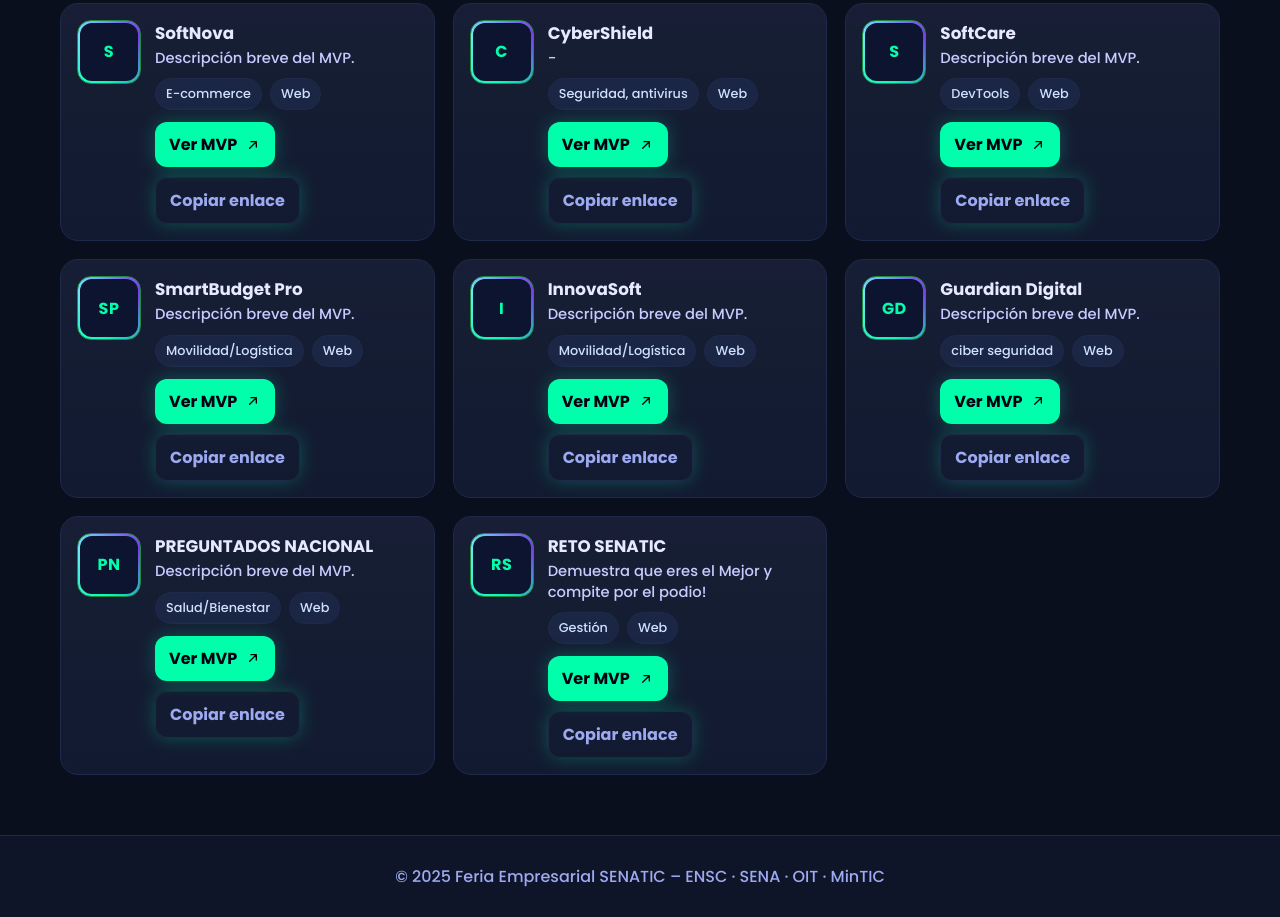
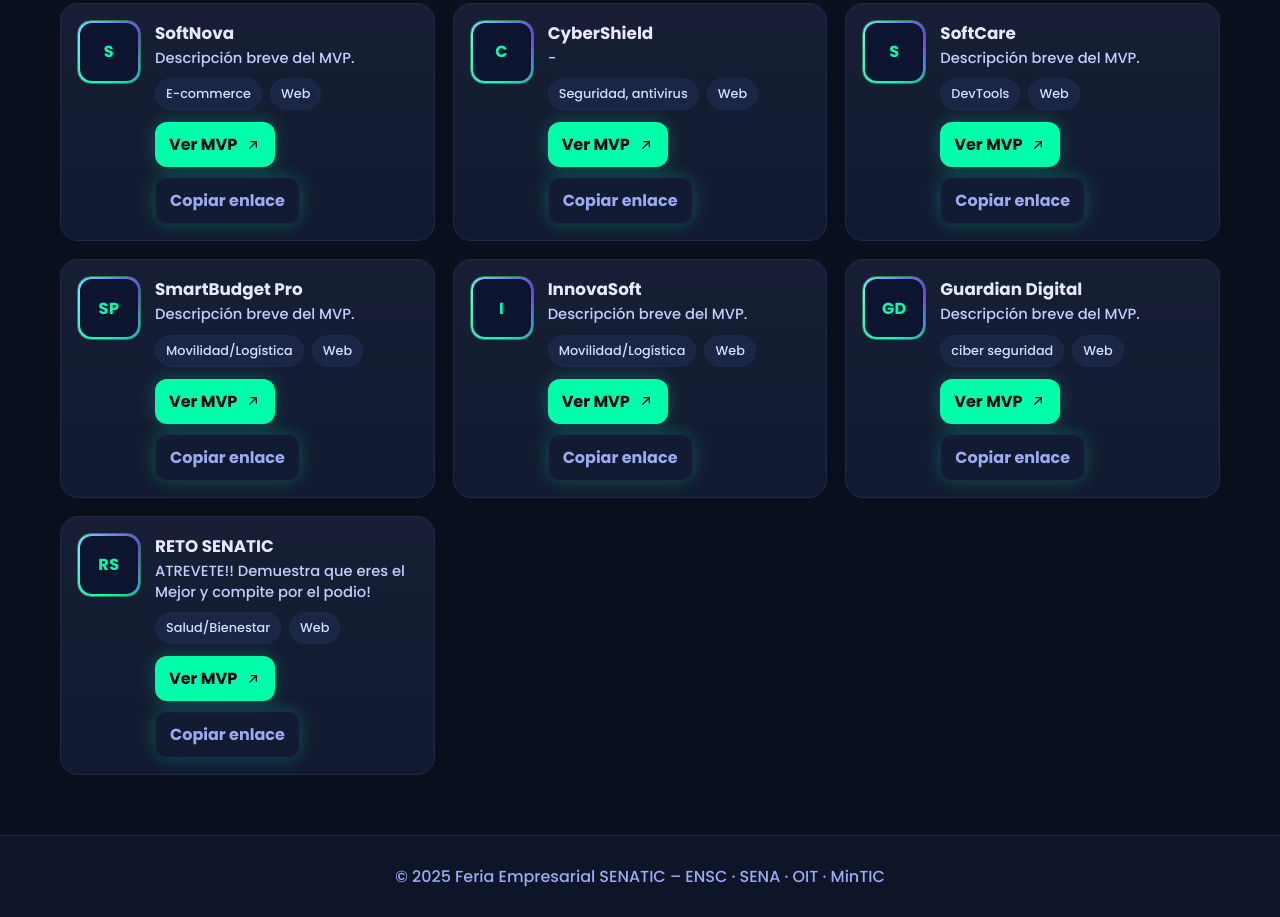
Before and after one commit to floza97/feriaempresarial, a plain HTML site: page proyectos.html in a window 1280 px wide. Shown: the part 1713-2630 px from the top of the page. Drawn offline with Linux system fonts and the light colour scheme.

Commit message:
Update proyectos.html
reto senatic actualizado

```diff
--- a/proyectos.html
+++ b/proyectos.html
@@ -201,8 +201,8 @@
       { nombre:"InnovaSoft", cat:"Movilidad/Logística", tech:["Web"], desc:"Descripción breve del MVP.", href:"INNOVASOFT/innova.html" },
       { nombre:"Guardian Digital", cat:"ciber seguridad", tech:["Web"], desc:"Descripción breve del MVP.", href:"GUARDIANDIGITAL/index.html" },
 
-      { nombre:"PREGUNTADOS NACIONAL", cat:"Salud/Bienestar", tech:["Web"], desc:"Descripción breve del MVP.", href:"PREGUNTADOS NACIONAL/index.html" },
-      { nombre:"RETO SENATIC", cat:"Gestión", tech:["Web"], desc:"Demuestra que eres el Mejor y compite por el podio!", href:"PREGUNTADOS/index.html" },
+      { nombre:"RETO SENATIC", cat:"Salud/Bienestar", tech:["Web"], desc:"ATREVETE!! Demuestra que eres el Mejor y compite por el podio!", href:"PREGUNTADOS NACIONAL/index.html" },
+
     ];
 
     const grid = document.getElementById('grid');
```
